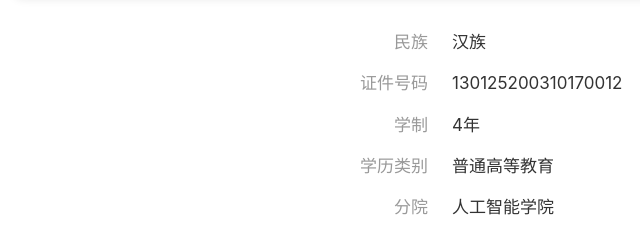
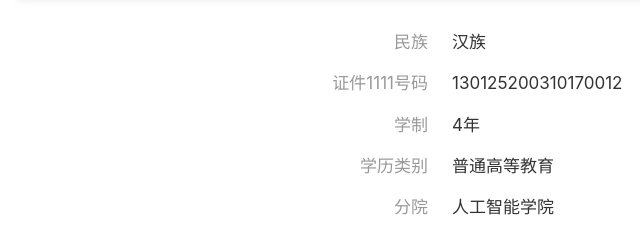
Before and after one commit to yangankang123/html, a plain HTML site: page index.html in a window 1280 px wide. Shown: the part 546-778 px from the top of the page, 0-640 px from the left. Drawn offline with Linux system fonts and the light colour scheme.

Commit message:
Update index.html

```diff
--- a/index.html
+++ b/index.html
@@ -51,7 +51,7 @@
   <!-- 详情列表 -->
   <section class="details">
     <div><span>民族</span><span>汉族</span></div>
-    <div><span>证件号码</span><span>130125200310170012</span></div>
+    <div><span>证件1111号码</span><span>130125200310170012</span></div>
     <div><span>学制</span><span>4年</span></div>
     <div><span>学历类别</span><span>普通高等教育</span></div>
     <div><span>分院</span><span>人工智能学院</span></div>
```
